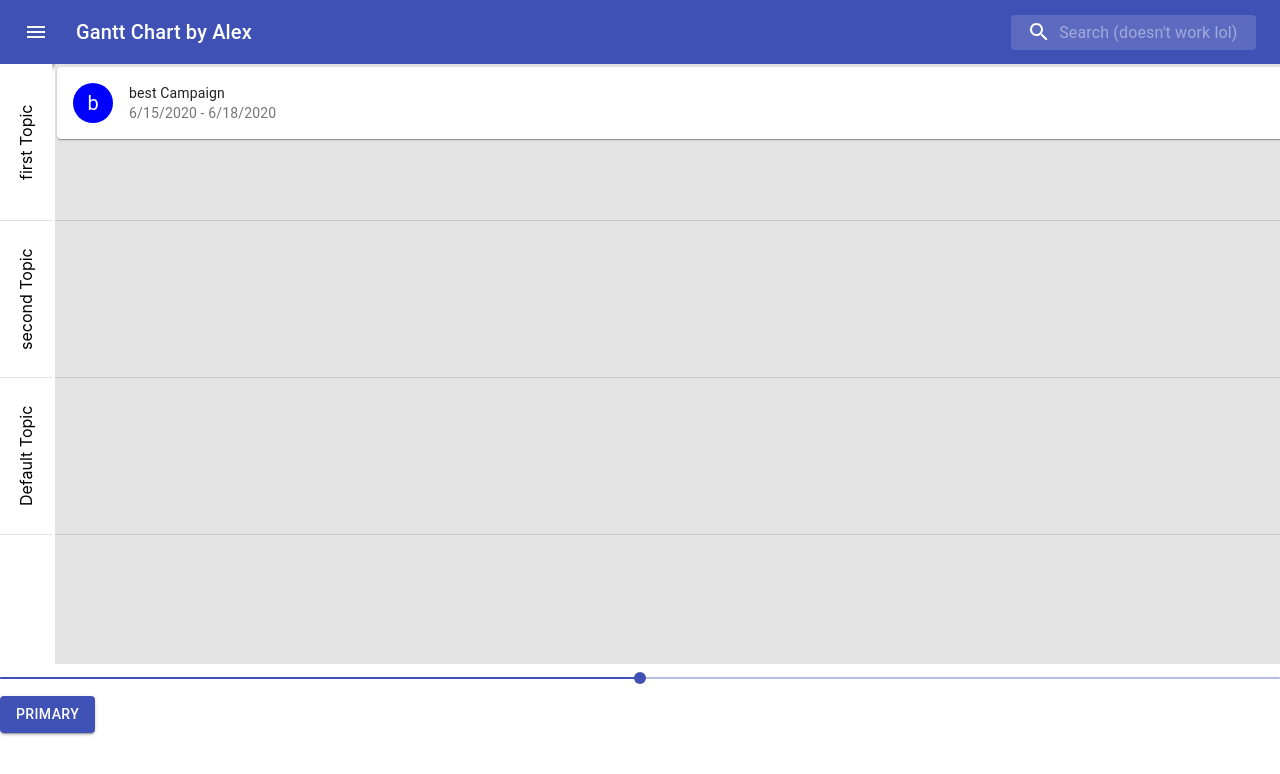
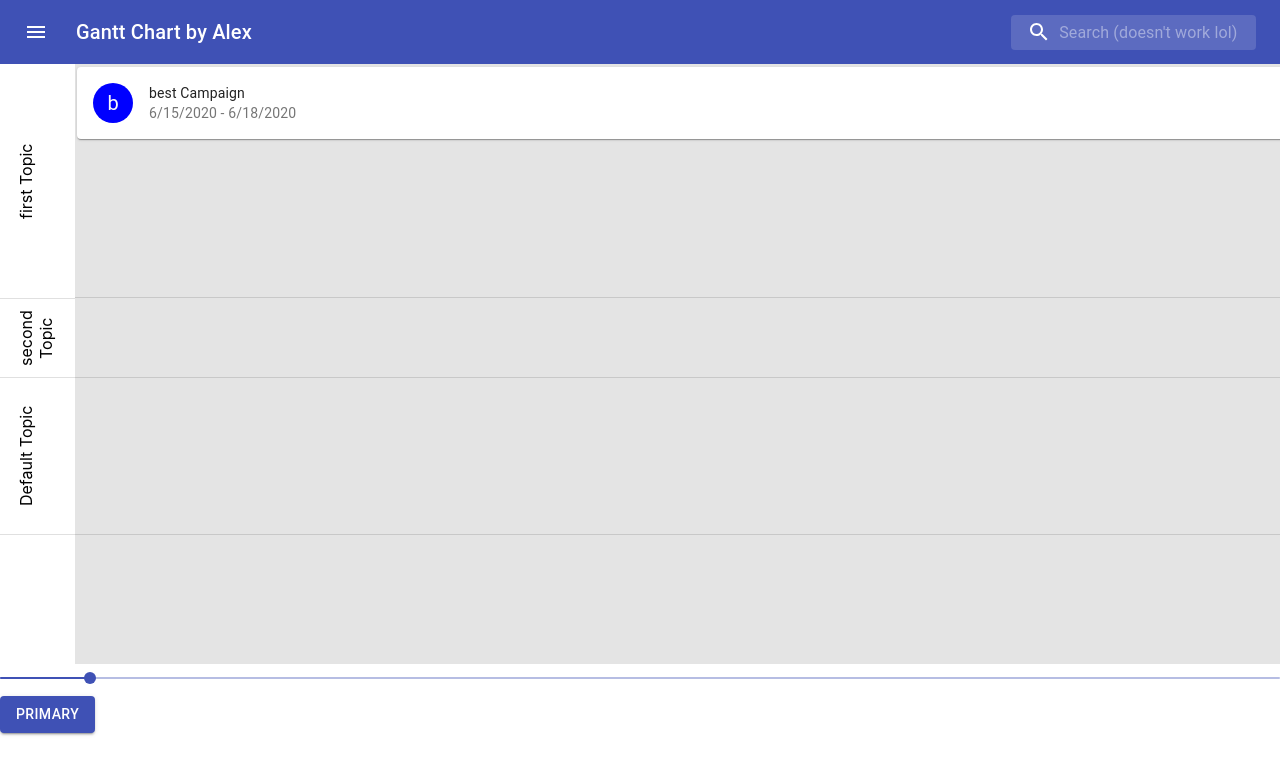
Before and after one commit to aweissoertel/gantt-project, a React (Create React App) app: page / in a window 1280 px wide. Shown: the top 774 px of the page. Built offline with nearby package versions, Linux system fonts and the light colour scheme.

Commit message:
v0.3 Now with fakeserver *wow*

```diff
--- a/src/App.tsx
+++ b/src/App.tsx
@@ -1,47 +1,17 @@
 import React, { Component } from 'react'
 import './App.css';
 import Chart from './components/Chart';
-import Topic from './entities/Topic'
-import Campaign from './entities/Campaign'
-import Content from './entities/Content'
 
 import SearchAppBar from './components/material-ui/SearchAppBar';
 import Button from '@material-ui/core/Button';
 
 
 class App extends Component {
-  t1 = new Topic('first Topic');
-  t2 = new Topic('second Topic');
-  public topics: Array<Topic> = [
-    this.t1,
-    this.t2
-  ];
-  c1 = new Campaign('best Campaign', 'blue', 1592179200000, 1592438400000, this.t1);
-  c2 = new Campaign('short Campaign','green', 1592611200000, 1592611200000, this.t2);
-  c3 = new Campaign('i dont know', 'pink', 1592784000000, 1593475200000);
-  public campaigns: Array<Campaign> = [
-    this.c1,
-    this.c2,
-    this.c3
-  ];
-  public contents: Array<Content> = [
-    new Content('beschde content', new Date().setUTCHours(0,0,0,0), this.c1),
-    new Content('cool cool cool cool cool', 1593216000000, this.c2),
-    new Content('no topic :(', 1593388800000, this.c3)
-  ];
-  state = {
-    topics: this.topics,
-    campaigns: this.campaigns,
-    contents: this.contents
-  };
-
-
-
   render() {
     return (
       <div>
         <SearchAppBar />
-        <Chart topics={this.state.topics} campaigns={this.state.campaigns} contents={this.state.contents}/>
+        <Chart />
         <Button variant="contained" color="primary">
           Primary
         </Button>
--- a/src/components/Campaign.tsx
+++ b/src/components/Campaign.tsx
@@ -2,7 +2,7 @@ import React, { Component } from 'react'
 import CampaignClass from '../entities/Campaign'
 import ContentClass from '../entities/Content';
 import '../App.css';
-import Draggable, { DraggableData, DraggableEventHandler } from 'react-draggable';
+import Draggable, { DraggableData, DraggableEventHandler, ControlPosition } from 'react-draggable';
 import {v4 as uuid} from 'uuid';
 
 import Card from '@material-ui/core/Card';
@@ -16,7 +16,8 @@ interface IProps {
 }
 
 interface IState {
-    key: string
+    key: string,
+    position: ControlPosition | undefined
 }
 
 export default class Campaign extends Component<IProps, IState> {
@@ -26,7 +27,8 @@ export default class Campaign extends Component<IProps, IState> {
     constructor(props: IProps) {
         super(props);
         this.state = {
-            key: uuid()
+            key: uuid(),
+            position: {x: 0, y:0}
         };
         this.myRef = React.createRef();
         this.campaign = props.campaign;
@@ -40,8 +42,16 @@ export default class Campaign extends Component<IProps, IState> {
         str = str.split('matrix(1, 0, 0, 1, ')[1];
         str = str.split(',')[0];
         // resetting the key forces a reset of <Draggable>, which resets its offset (i want to start from scratch after the new time period is set)
-        this.setState({key: uuid()});
+        //this.setState({key: uuid()});
+        //probably the better solution, keeping the old one here however
+        this.setState({position: {x: 0, y:0}});
         this.props.updateElem(this.props.campaign, Number(str));
+    }
+
+    drag: DraggableEventHandler = (e: any, data: DraggableData): void => {
+        this.setState({
+            position: undefined
+        });
     }
 
     render() {
@@ -53,7 +63,7 @@ export default class Campaign extends Component<IProps, IState> {
         const startEnd: [string, string] = [campaign.startDate.toLocaleDateString(), campaign.endDate.toLocaleDateString()];
 
         return (
-            <Draggable axis="x" onStop={this.dropped.bind(this)} grid={[dayLength,0]} nodeRef={this.myRef} key={this.state.key}>
+            <Draggable axis="x" onStart={this.drag} onStop={this.dropped} grid={[dayLength,0]} nodeRef={this.myRef} key={this.state.key} position={this.state.position}>
                 <div style={{position: "absolute", left: translate+'px', width: campaignLength+'px', maxHeight: 'inherit'}}  ref={this.myRef}>
                     <Card style={{height:'100%', width:'100%', maxHeight: 'inherit', overflowY: 'auto'}} className={"scrollBar"}>
                         <CardHeader
--- a/src/components/Chart.tsx
+++ b/src/components/Chart.tsx
@@ -5,13 +5,11 @@ import Topics from './Topics';
 import TopicClass from '../entities/Topic'
 import TopicContainer from './TopicContainer'
 import Content from '../entities/Content';
+import {getItems, setItems} from '../misc/FakeServer'
 
 import Slider from '@material-ui/core/Slider';
 
 interface IProps {
-    topics: Array<TopicClass>;
-    campaigns: Array<CampaignClass>;
-    contents: Array<ContentClass>;
 }
 
 interface IState {
@@ -25,11 +23,22 @@ export default class Chart extends Component<IProps, IState> {
     constructor(props: IProps) {
         super(props);
         this.state = {
-            topics: props.topics,
-            campaigns: props.campaigns,
-            contents: props.contents,
-            zoomLevel: 50
+            topics: [],
+            campaigns: [],
+            contents: [],
+            zoomLevel: 7
         };
+    }
+
+    componentDidMount() {
+        //getItems() is a simulated Backend Access
+        getItems().then(response => {
+            this.setState({
+                topics: response.topics,
+                campaigns: response.campaigns,
+                contents: response.contents
+            });
+        });
     }
 
     /**
@@ -38,8 +47,13 @@ export default class Chart extends Component<IProps, IState> {
      */
     getContentsWithTopic = (topic?: TopicClass) : Content[] => {
         const {campaigns, contents} = this.state;
-        let filteredCampaigns = campaigns.filter(campaign => campaign.topic === topic);
-        return contents.filter(content => content.campaign ? filteredCampaigns.includes(content.campaign) : false);
+        let filteredCampaigns: Array<CampaignClass>
+        if (topic) {
+            filteredCampaigns = campaigns.filter((campaign: CampaignClass) => campaign.topics && campaign.topics.some((topic2: TopicClass) => topic2.id === topic.id));
+        } else {
+            filteredCampaigns = campaigns.filter(campaign => !campaign.topics);
+        }
+        return contents.filter(content => content.campaigns ? content.campaigns.some((campaign: CampaignClass) => filteredCampaigns.includes(campaign)) : (topic ? false : true));
     }
 
     /**
@@ -71,7 +85,7 @@ export default class Chart extends Component<IProps, IState> {
             backgroundColor: '#e4e4e4',
             width: `${timespan}px`,
             height: '100%',
-            marginLeft: '55px'
+            marginLeft: '75px'
         };
     }
 
@@ -111,6 +125,8 @@ export default class Chart extends Component<IProps, IState> {
                 })
             })
         }
+        const {topics, campaigns, contents} = this.state;
+        setItems({topics, campaigns, contents});
     }
 
     /**
@@ -134,11 +150,11 @@ export default class Chart extends Component<IProps, IState> {
                     <div style={this.getTimelineStyle()}>
                         {/* TopicContainers include everything (campaigns/ contents) belonging to the corresponding topic. They get rendered inside the Component */}
                         {this.state.topics.map((topic: TopicClass, index: number) => (
-                             <TopicContainer key={index} campaigns={campaigns.filter(campaign => campaign.topic === topic)} contents={this.getContentsWithTopic(topic)} timeInfo={[timespanDay,earliest]} updateElem={this.updateElem}/>
+                             <TopicContainer key={index} campaigns={campaigns.filter(campaign => campaign.topics && campaign.topics.some((topic2: TopicClass) => topic2.id === topic.id))} contents={this.getContentsWithTopic(topic)} timeInfo={[timespanDay,earliest]} updateElem={this.updateElem}/>
                         ))}
                         {
                             // default TopicContainter, that has every campaign / content without a topic
-                            <TopicContainer key={-1} campaigns={campaigns.filter(campaign => campaign.topic === undefined)} contents={this.getContentsWithTopic()}  timeInfo={[timespanDay,earliest]} updateElem={this.updateElem}/>
+                            <TopicContainer key={-1} campaigns={campaigns.filter(campaign => campaign.topics === undefined)} contents={this.getContentsWithTopic()}  timeInfo={[timespanDay,earliest]} updateElem={this.updateElem}/>
                         }
                     </div>
                 </div>
@@ -158,5 +174,6 @@ const topicStyle: CSSProperties = {
     left: '0',
     height: 'inherit',
     background: '#ffffff',
-    zIndex: 2
+    zIndex: 2,
+    width: '75px'
 }
--- a/src/components/Content.tsx
+++ b/src/components/Content.tsx
@@ -3,7 +3,7 @@ import ContentClass from '../entities/Content'
 import CampaignClass from '../entities/Campaign'
 import '../App.css';
 import {v4 as uuid} from 'uuid';
-import Draggable, { DraggableEventHandler, DraggableData } from 'react-draggable';
+import Draggable, { DraggableEventHandler, DraggableData, ControlPosition } from 'react-draggable';
 
 import Card from '@material-ui/core/Card';
 import CardHeader from '@material-ui/core/CardHeader';
@@ -17,7 +17,8 @@ interface IProps {
 }
 
 interface IState {
-    key: string
+    key: string,
+    position: ControlPosition | undefined
 }
 
 export default class Content extends Component<IProps, IState> {
@@ -27,7 +28,8 @@ export default class Content extends Component<IProps, IState> {
     constructor(props: IProps) {
         super(props);
         this.state = {
-            key: uuid()
+            key: uuid(),
+            position: {x: 0, y:0}
         };
         this.myRef = React.createRef();
         this.content = props.content;
@@ -41,8 +43,16 @@ export default class Content extends Component<IProps, IState> {
         str = str.split('matrix(1, 0, 0, 1, ')[1];
         str = str.split(',')[0];
         // resetting the key forces a reset of <Draggable>, which resets its offset (i want to start from scratch after the new time period is set)
-        this.setState({key: uuid()});
+        //this.setState({key: uuid()});
+        //probably the better solution, keeping the old one here however
         this.props.updateElem(this.content, Number(str));
+        this.setState({position: {x: 0, y:0}});
+    }
+
+    drag: DraggableEventHandler = (e: any, data: DraggableData): void => {
+        this.setState({
+            position: undefined
+        });
     }
 
     render() {
@@ -51,7 +61,7 @@ export default class Content extends Component<IProps, IState> {
         const translate = ((content.publishDate.getTime() - firstEvent) / (1000*60*60*24)) * dayLength;
 
         return (
-            <Draggable axis="x" onStop={this.dropped.bind(this)} grid={[dayLength/(24*60),0]} nodeRef={this.myRef} key={this.state.key}>
+            <Draggable axis="x" onStart={this.drag} onStop={this.dropped} grid={[dayLength/(24*60),0]} nodeRef={this.myRef} key={this.state.key} position={this.state.position}>
                 <div style={{width: dayLength+'px', position: "absolute", left: translate+'px', maxHeight: 'inherit'}} ref={this.myRef}>
                     <Card style={{height:'100%', width:'100%', maxHeight: 'inherit', overflowY: 'auto'}} className={"scrollBar"}>
                         <CardHeader
--- a/src/entities/Campaign.ts
+++ b/src/entities/Campaign.ts
@@ -7,11 +7,11 @@ interface Campaign {
     color: string;
     startDate: Date;
     endDate: Date;
-    topic?: Topic;
+    topics?: Array<Topic>;
 }
 
 class Campaign implements Campaign {
-    constructor(title: string, color: string, startDate: number | Date, endDate: number | Date, topic?: Topic) {
+    constructor(title: string, color: string, startDate: number | Date, endDate: number | Date, topics?: Array<Topic>) {
         this.id = uuid();
         this.title = title;
         this.color = color;
@@ -25,7 +25,7 @@ class Campaign implements Campaign {
         } else {
             this.endDate = endDate;
         }
-        if (topic) {this.topic = topic};
+        if (topics) {this.topics = topics};
     }
 }
 
--- a/src/entities/Content.ts
+++ b/src/entities/Content.ts
@@ -5,11 +5,11 @@ interface Content {
     id: string;
     title: string;
     publishDate: Date;
-    campaign?: Campaign;
+    campaigns?: Array<Campaign>;
 }
 
 class Content implements Content{
-    constructor(title: string, publishDate: number | Date, campaign?: Campaign) {
+    constructor(title: string, publishDate: number | Date, campaigns?: Array<Campaign>) {
         this.id = uuid();
         this.title = title;
         if (typeof publishDate === "number") {
@@ -17,7 +17,7 @@ class Content implements Content{
         } else {
             this.publishDate = publishDate;
         }
-        this.campaign = campaign;
+        this.campaigns = campaigns;
     }
 }
 
--- a/src/entities/Topic.ts
+++ b/src/entities/Topic.ts
@@ -1,10 +1,8 @@
-import Campaign from './Campaign'
 import {v4 as uuid} from 'uuid';
 
 interface Topic {
     id: string;
     title: string;
-    campaign?: Campaign;
 }
 
 class Topic implements Topic {
--- /dev/null
+++ b/src/misc/FakeServer.ts
@@ -0,0 +1,56 @@
+import Topic from "../entities/Topic";
+import Campaign from "../entities/Campaign";
+import Content from "../entities/Content";
+
+interface Response {
+    topics: Topic[],
+    campaigns: Campaign[],
+    contents: Content[]
+}
+
+let t1 = new Topic('first Topic');
+let t2 = new Topic('second Topic');
+
+let c1 = new Campaign('best Campaign', 'blue', 1592179200000, 1592438400000, [t1]);
+let c2 = new Campaign('short Campaign','green', 1592611200000, 1592611200000, [t2]);
+let c3 = new Campaign('i dont know', 'pink', 1592784000000, 1593475200000);
+
+let co1 = new Content('beschde content', new Date().setUTCHours(0,0,0,0), [c1]);
+let co2 = new Content('cool cool cool cool cool', 1593216000000, [c1]);
+let co3 = new Content('no topic :(', 1593388800000, [c3]);
+
+let topics: Topic[] = [
+    t1,
+    t2
+];
+
+let campaigns: Campaign[] = [
+    c1,
+    c2,
+    c3
+]
+
+let contents: Content[] = [
+    co1,
+    co2,
+    co3
+]
+
+let store = {
+    topics: topics,
+    campaigns: campaigns,
+    contents: contents
+}
+
+
+export function getItems(): Promise<Response> {
+    return new Promise(resolve => {resolve(store)});
+}
+
+export function setItems(items: any) {
+    return new Promise(resolve => {
+        store = items;
+        console.log('"Server store updated:');
+        console.log(store);
+        resolve()});
+}
```
Also changed, not shown: src/components/Topics.tsx (+9 -6 lines).
